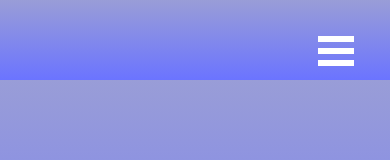
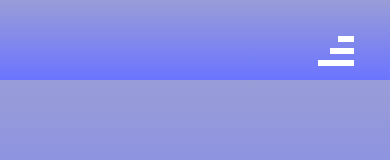
Before and after one commit to TarunThakur172000/CSSworld, a Next.js app: page / in a window 390 px wide. Shown: the top 160 px of the page. Built offline with nearby package versions, Linux system fonts and the light colour scheme.

Commit message:
Hamburger Update

```diff
--- a/src/component/Navbar.jsx
+++ b/src/component/Navbar.jsx
@@ -5,11 +5,20 @@ import Link from "next/link";
 import { slide as Menu } from "react-burger-menu";
 import "../style/Navbar.css";
 import ham from '../app/res/Hamburger.svg'
+import Switch from "@/app/res/Switch";
 const Navbar = () => {
   const [isMenuOpen, setMenuOpen] = useState(false);
 
   const handleMenuStateChange = (state) => {
     setMenuOpen(state.isOpen);
+    const bar=document.querySelectorAll(".bm-burger-bars");
+    if(state.isOpen){
+      bar.forEach((el) => el.classList.add("active"));
+      }else{
+        bar.forEach((el) => el.classList.remove("active"));
+        }
+
+
   };
 
   return (
@@ -33,7 +42,9 @@ const Navbar = () => {
       </div>
       {/* Burger Menu for Mobile */}
       <div className=" hamburger-menu">
+
         <Menu
+
           isOpen={isMenuOpen}
           onStateChange={handleMenuStateChange}
           right
--- a/src/style/Navbar.css
+++ b/src/style/Navbar.css
@@ -100,3 +100,35 @@
     top:5rem
   }
 }
+
+.bm-burger-bars{
+
+}
+.bm-burger-bars:nth-child(1){
+  width: 1rem;
+  display: flex;
+  justify-self: end !important;
+}
+.bm-burger-bars:nth-child(2){
+  width: 1.5rem;
+  display: flex;
+  justify-self: end !important;
+}
+
+
+.active:nth-last-child(1) {
+  display: none; /* No transition needed for display property */
+}
+
+.active:nth-last-child(2) {
+  width: 2.5rem;
+  transform: rotate(-44deg); /* Use transform for rotation */
+  transition: transform .2s ease; /* Smooth transition for rotation */
+}
+
+.active:nth-last-child(3) {
+  width: 2.5rem;
+  top: 35% !important;
+  transform: rotate(44deg); /* Use transform for rotation */
+  transition: top .2s ease, transform .2s ease; /* Smooth transition for top and rotation */
+}
```
Lines whose indentation alone changed are shown as unchanged.
